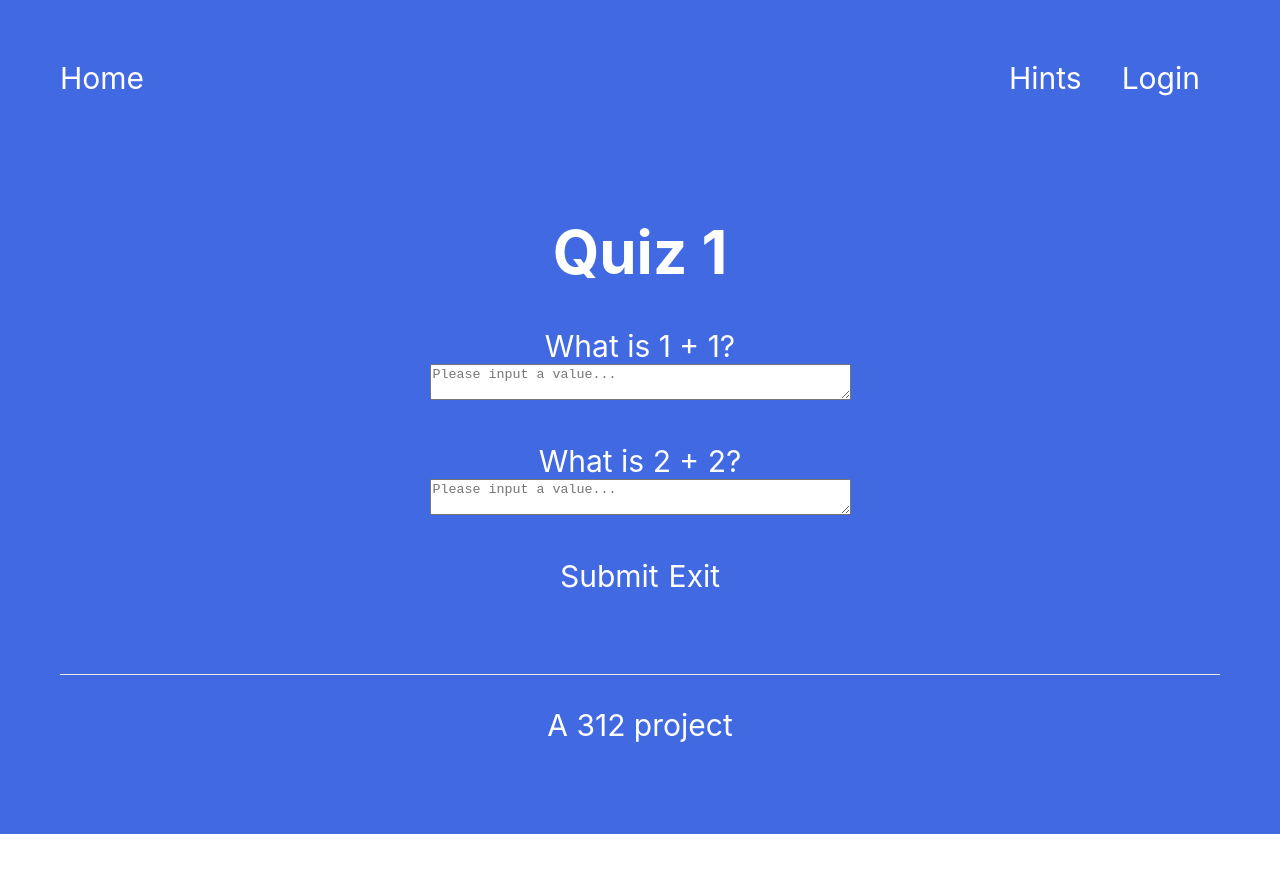
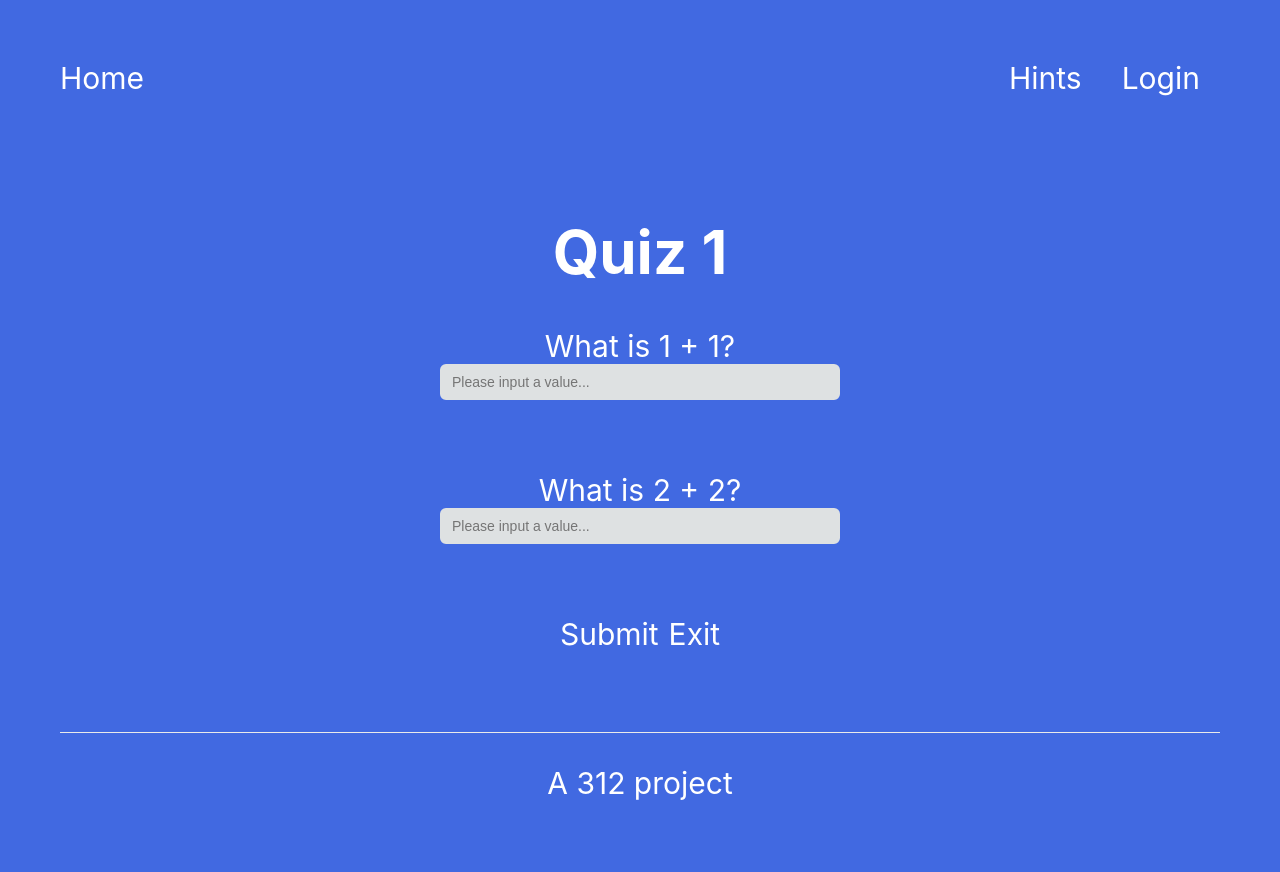
Before and after one commit to tpouler/Quiz-Maker, a Next.js app: page / in a window 1280 px wide. Shown: the top 872 px of the page. Before the commit the page ends 834 px from the top, so only its background shows below. Built offline with nearby package versions, Linux system fonts and the light colour scheme; some icons are missing.

Commit message:
added some more styling

```diff
--- a/src/components/quiz.js
+++ b/src/components/quiz.js
@@ -33,14 +33,14 @@ function AnswerInfo({ question, submitted }) {
   return (
     <div>
       {!submitted && (
-        <textarea
+        <input
           type="text"
           value={answer}
-          placeholder="Please input a value..."
-          cols="50"
           onChange={(event) => {
             setResponse(event.target.value);
           }}
+          placeholder="Please input a value..."
+          className={styles.input}
         />
       )}
       {submitted && (
@@ -48,8 +48,8 @@ function AnswerInfo({ question, submitted }) {
           className={styles.answer}
           style={
             question.response !== question.answer
-              ? { background: "red" }
-              : { background: "green" }
+              ? { background: "#ce564d" }
+              : { background: "#4dcc77" }
           }
         >
           Your Answer: {answer}
--- a/src/styles/index.module.css
+++ b/src/styles/index.module.css
@@ -18,18 +18,6 @@
   font-size: 30px;
 }
 
-.button {
-  background-color: #555555; /* Black */
-  border: none;
-  color: white;
-  padding: 15px 32px;
-  text-align: center;
-  text-decoration: none;
-  border-radius: 8px;
-  display: inline-block;
-  font-size: 14px;
-}
-
 .bar {
   list-style-type: none;
   margin: 0;
@@ -46,6 +34,7 @@
   justify-content: space-between;
 }
 
+/* Not used as much */
 .button {
   background-color: #555555; /* Black */
   border: none;
@@ -65,10 +54,37 @@
   text-align: center;
   text-decoration: none;
   font-size: 24px;
+  border-radius: 25px;
 }
 
+/* This is used in dividing the buttons */
 .divider {
   width: 10px;
   height: auto;
   display: inline-block;
 }
+
+/* Text input boxes */
+.input {
+  font-size: 14px;
+  border-radius: 6px;
+  line-height: 1.5;
+  padding: 5px 10px;
+  transition: box-shadow 100ms ease-in, border 100ms ease-in,
+    background-color 100ms ease-in;
+  border: 2px solid #dee1e2;
+  color: rgb(14, 14, 16);
+  background: #dee1e2;
+  display: block;
+  height: 36px;
+  width: 400px;
+  text-align: left;
+}
+
+.input:hover {
+  border-color: #ccc;
+}
+.input:focus {
+  border-color: #9147ff;
+  background: #fff;
+}
```
